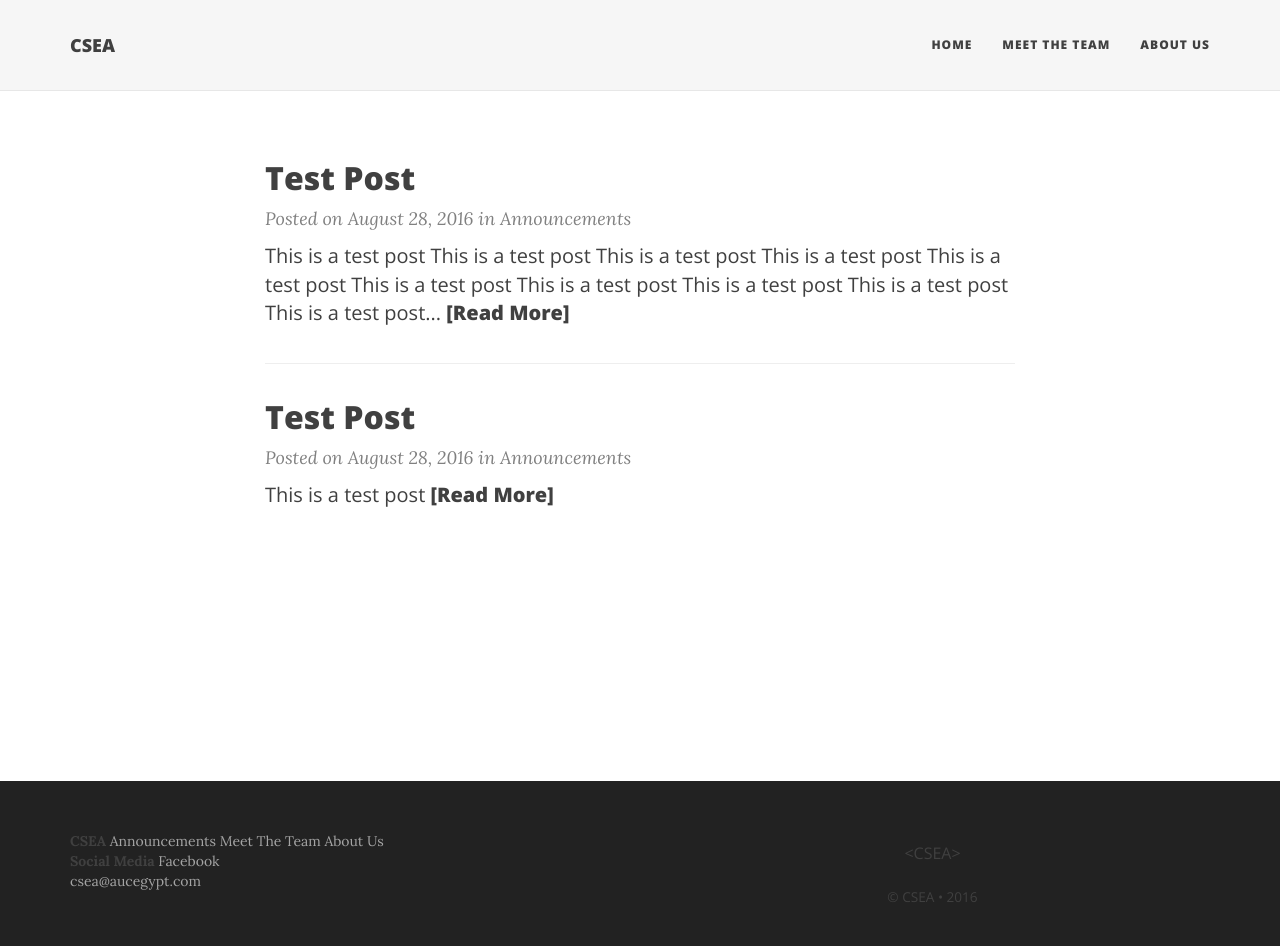
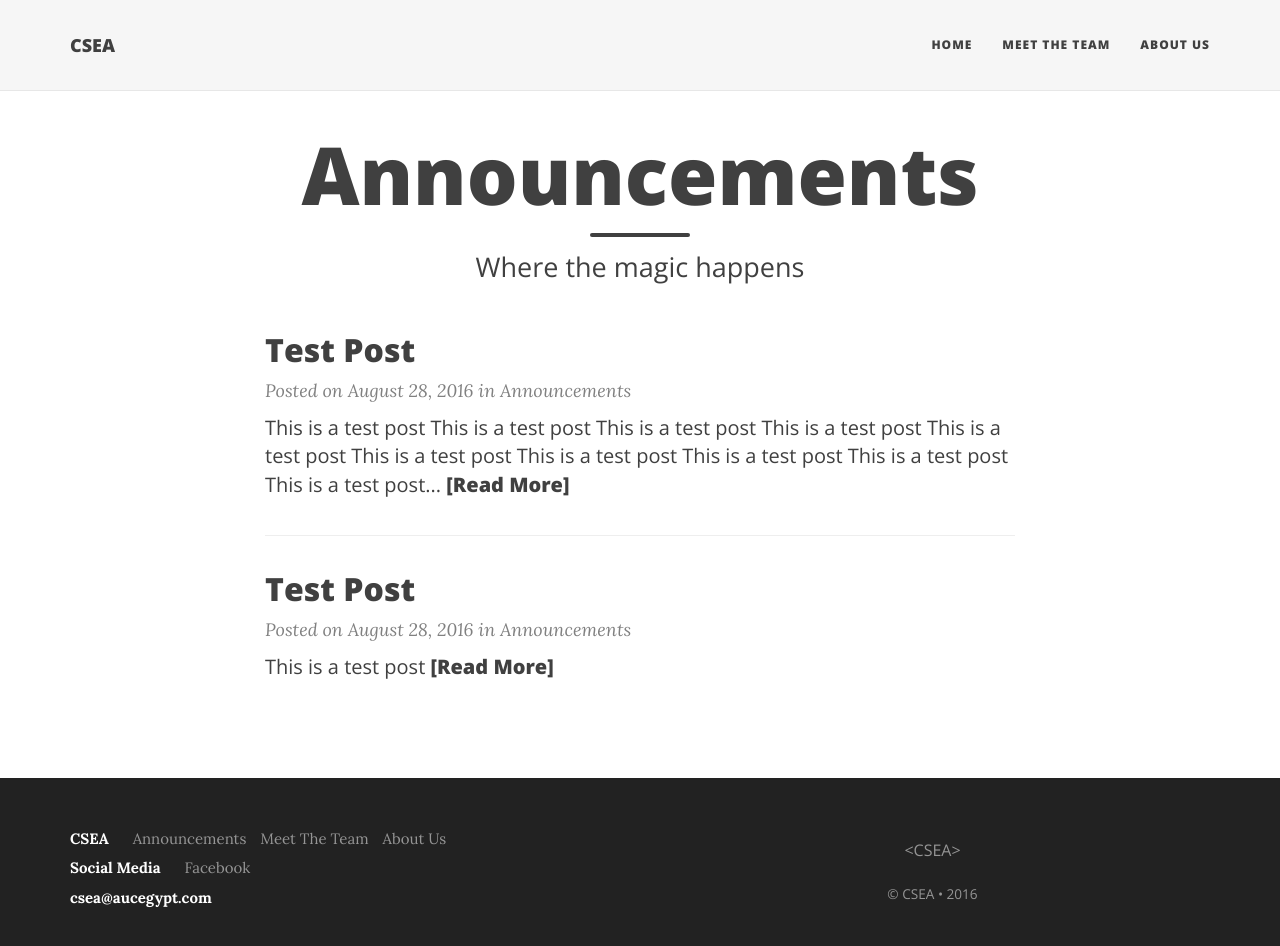
Before and after one commit to CSEA-AUC/Website, a Jekyll site: the page built from blog/index.html, in a window 1280 px wide and 958 px high. Shown: the top 946 px of the window. Built offline with Jekyll 4.4.1, drawn with Linux system fonts in a browser that asks for light colours; nearby versions of some CDN libraries; the list of posts is cut into pages by our own code.

Commit message:
Footer is now properly styled

```diff
--- a/_sass/_footer.scss
+++ b/_sass/_footer.scss
@@ -10,39 +10,48 @@ footer {
   position: absolute;
   bottom: -202px;
   width: 100%;
-}
 
-footer a {
+  a {
     color: #a4a4a4;
   }
 
-footer .list-inline {
+  .list-inline {
     margin: 0;
     padding: 0;
   }
-
-footer .copyright {
-  font-family: Open Sans;
+  .copyright {
+    font-family: Open Sans, serif;
     text-align: center;
     margin-bottom: 0;
+    color: #959595;
+    font-size: 0.8rem;
+    @media only screen and (min-width: 768px) {
+      font-size: 16px;
     }
-
-footer .theme-by {
-  text-align: center;
-  margin: 10px 0 0;
+  }
+  nav {
+    font-size: 15px;
+    margin: 0 0 8px 0;
+    strong {
+      color: white;
+      margin-right: 20px;
+    }
+    a {
+      color: #959595;
+      margin-right: 10px;
+    }
+  }
+  .email {
+    font-size: 15px;
+    color: white;
+    font-weight: 700;
   }
 
   @media only screen and (min-width: 768px) {
-  footer {
     padding: 50px 0;
     bottom: -242px;
-  }
-
-  footer .footer-links {
+    .footer-links {
       font-size: 18px;
     }
-
-  footer .copyright {
-    font-size: 16px;
   }
 }
--- a/blog/index.html
+++ b/blog/index.html
@@ -1,5 +1,7 @@
 ---
 layout: page
+title: Announcements
+subtitle: Where the magic happens
 ---
 <div class="posts-list">
   {% for post in paginator.posts %}
```
Lines whose indentation alone changed are shown as unchanged.
